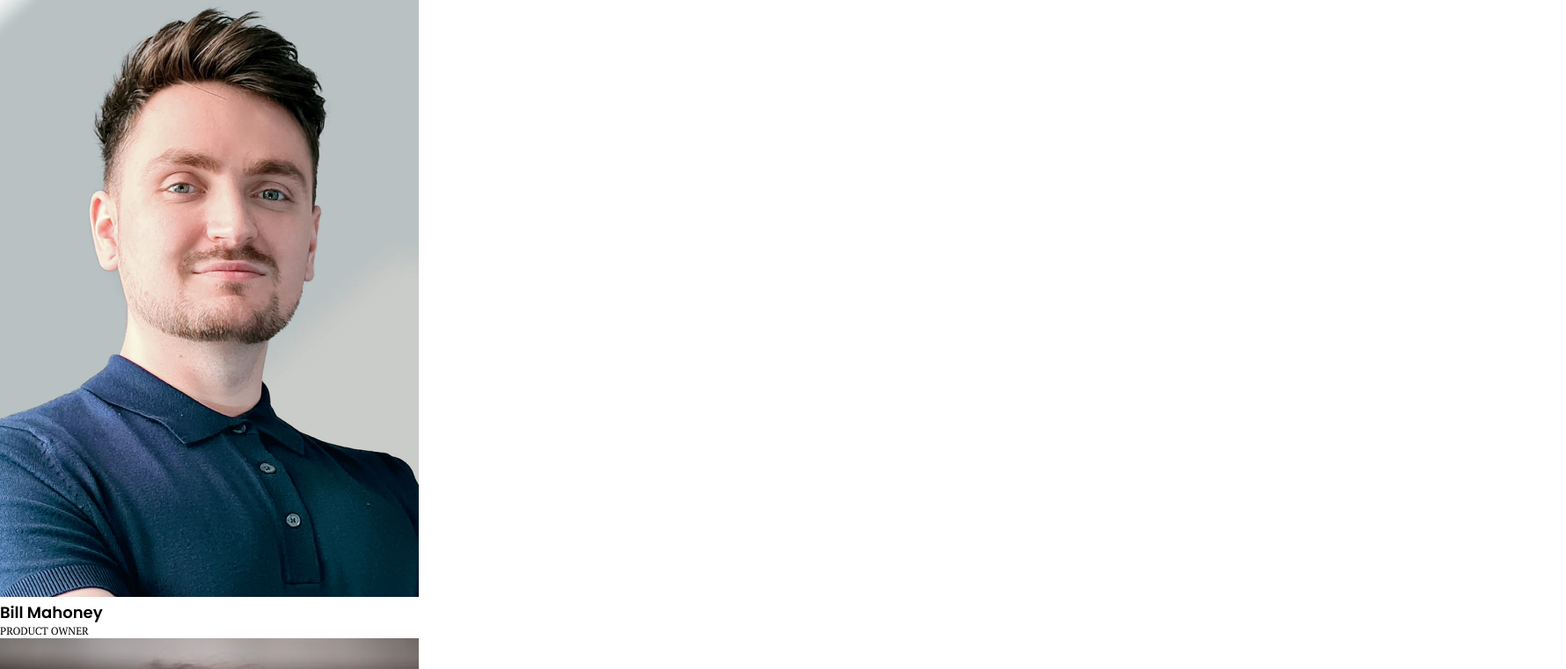
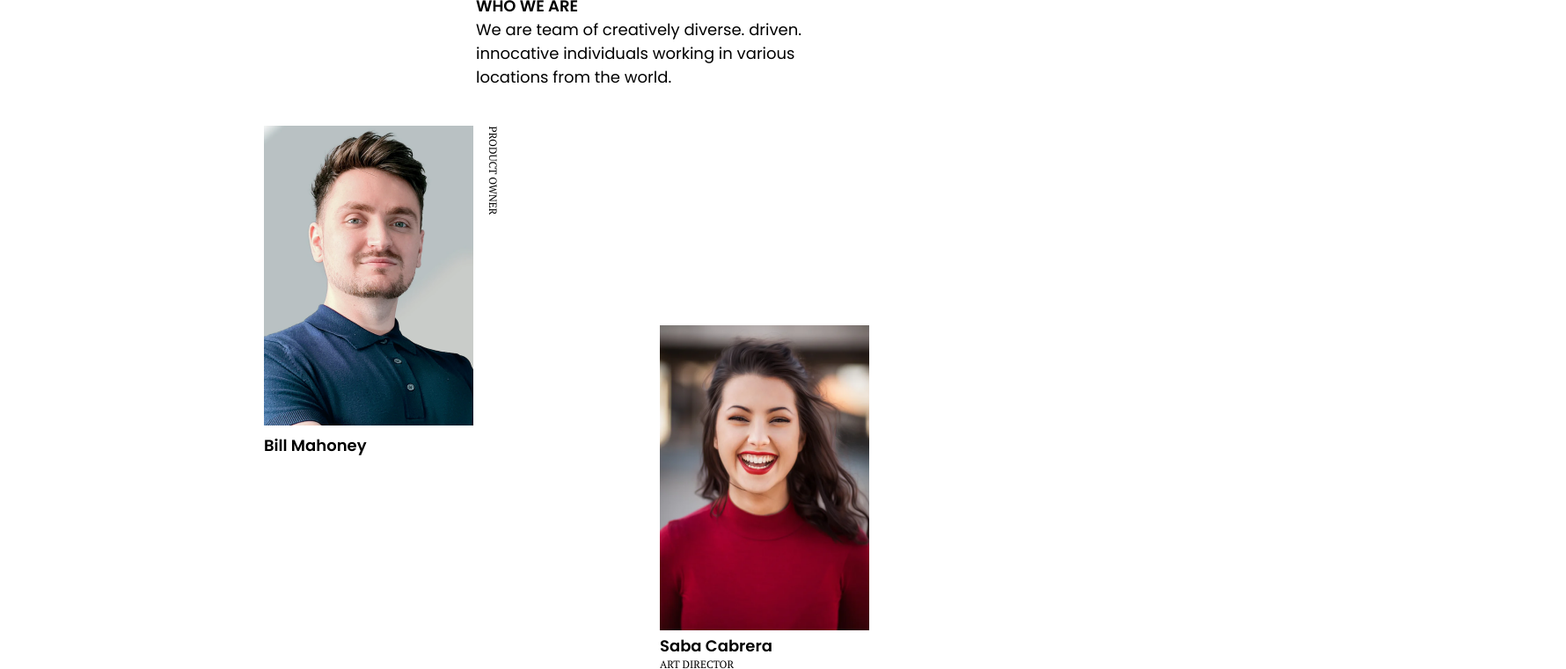
Before and after one commit to KristiSeraj/my-team-page-master, a plain HTML site: page index.html in a window 1280 px wide. Shown: the part 105-866 px from the top of the page at 88% size, 1780 px wide, since content can reach past the window. Drawn offline with Linux system fonts and the light colour scheme.

Commit message:
working with width

```diff
--- a/index.html
+++ b/index.html
@@ -13,8 +13,10 @@
   <body>
     <div class="container">
       <h1>The creative crew</h1>
+      <div class="description">
       <h2>who we are</h2>
       <p>We are team of creatively diverse. driven. innocative individuals working in various locations from the world.</p>
+      </div>
       <div class="one">
         <img src="photo1.png" alt="first-photo">
         <h3 class="fullname">Bill Mahoney</h3>
--- a/style.css
+++ b/style.css
@@ -6,8 +6,7 @@
 
 .container {
     display: block;
-    width: 100%;
-    margin: 0 auto;
+    padding: 50px 300px 0 300px;
 }
 
 h1 {
@@ -33,6 +32,42 @@ p {
     text-transform: uppercase;
 }
 
+img {
+    width: 238px;
+}
+
+.description {
+    float: right;
+}
+
+.description p {
+    width: 439px;
+}
+
+.one {
+    position: relative;
+    top: 150px;
+}
+
+.one .job {
+    transform: rotate(90deg);
+    position: absolute;
+    top: 43px;
+    left: 210px;
+}
+.one .fullname {
+    margin-top: 5px;
+}
+.two {
+    position: relative;
+    left: 450px;
+}
+
+.three {
+    position: relative;
+    left: 800px;
+}
+
 
 footer p,
 footer p a {
```
